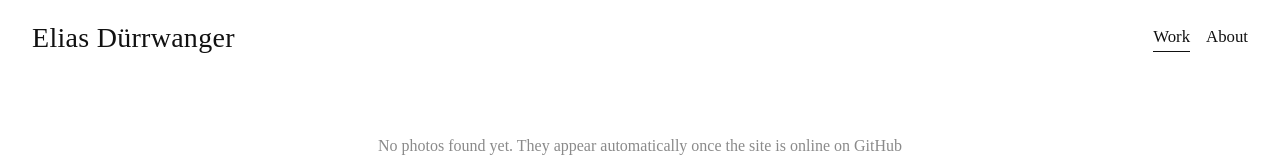
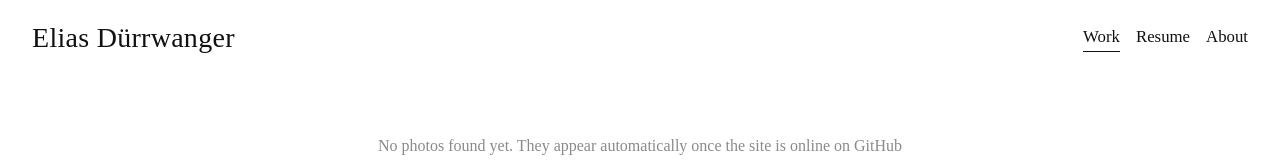
Before and after one commit to EliasDuerrwanger/Eliasduerrwanger.github.io, a plain HTML site: page work.html in a window 1280 px wide. Shown: the top 160 px of the page. Drawn offline with Linux system fonts and the light colour scheme; no server answers; a web font is replaced by a local one.

Commit message:
Update work.html

```diff
--- a/work.html
+++ b/work.html
@@ -32,6 +32,7 @@
     <a class="brand" href="index.html">Elias Dürrwanger</a>
     <nav class="site-nav" aria-label="Main">
       <a href="work.html" data-nav="work">Work</a>
+      <a href="resume.html" data-nav="resume">Resume</a>
       <a href="about.html" data-nav="about">About</a>
     </nav>
   </header>
```
